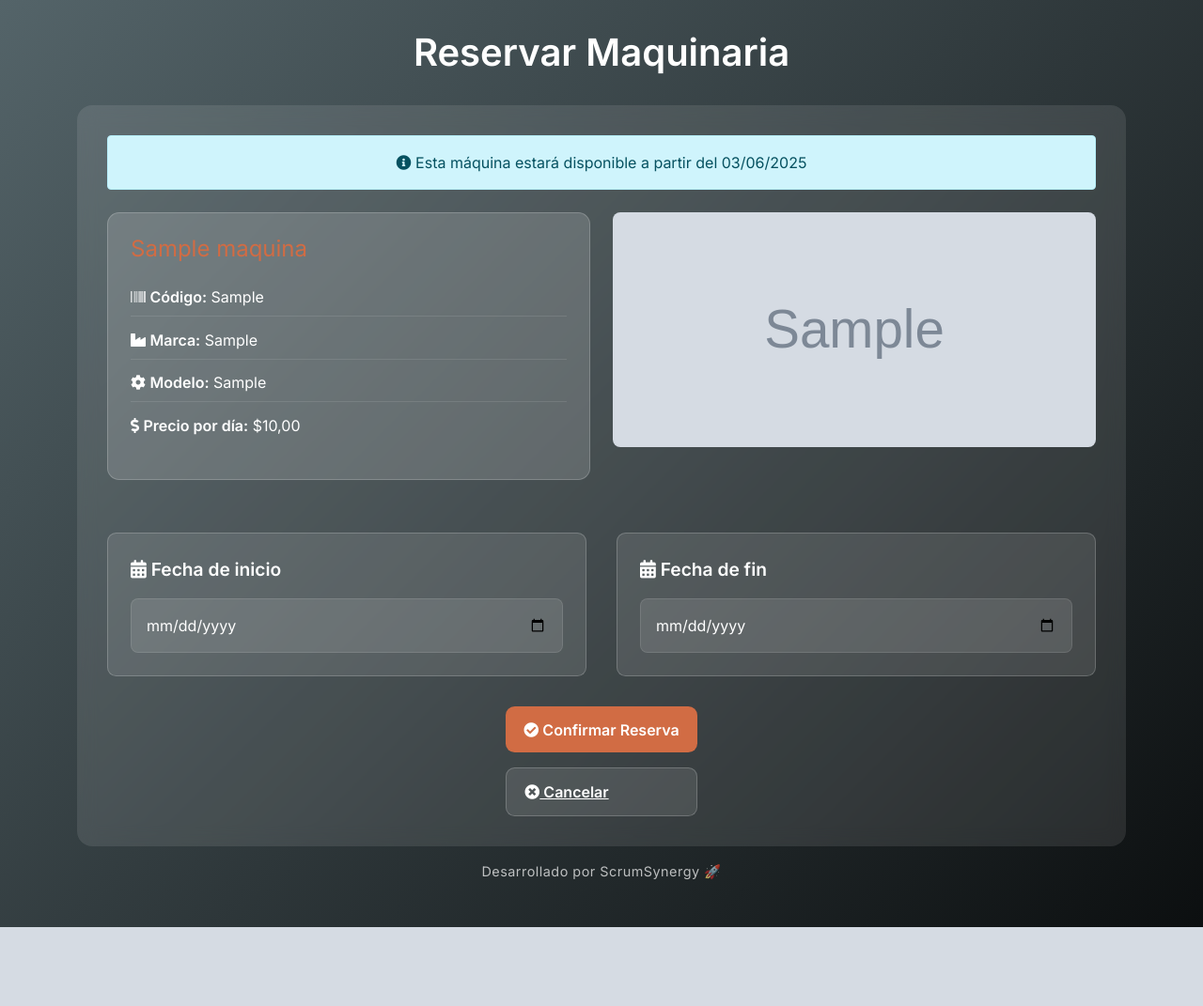
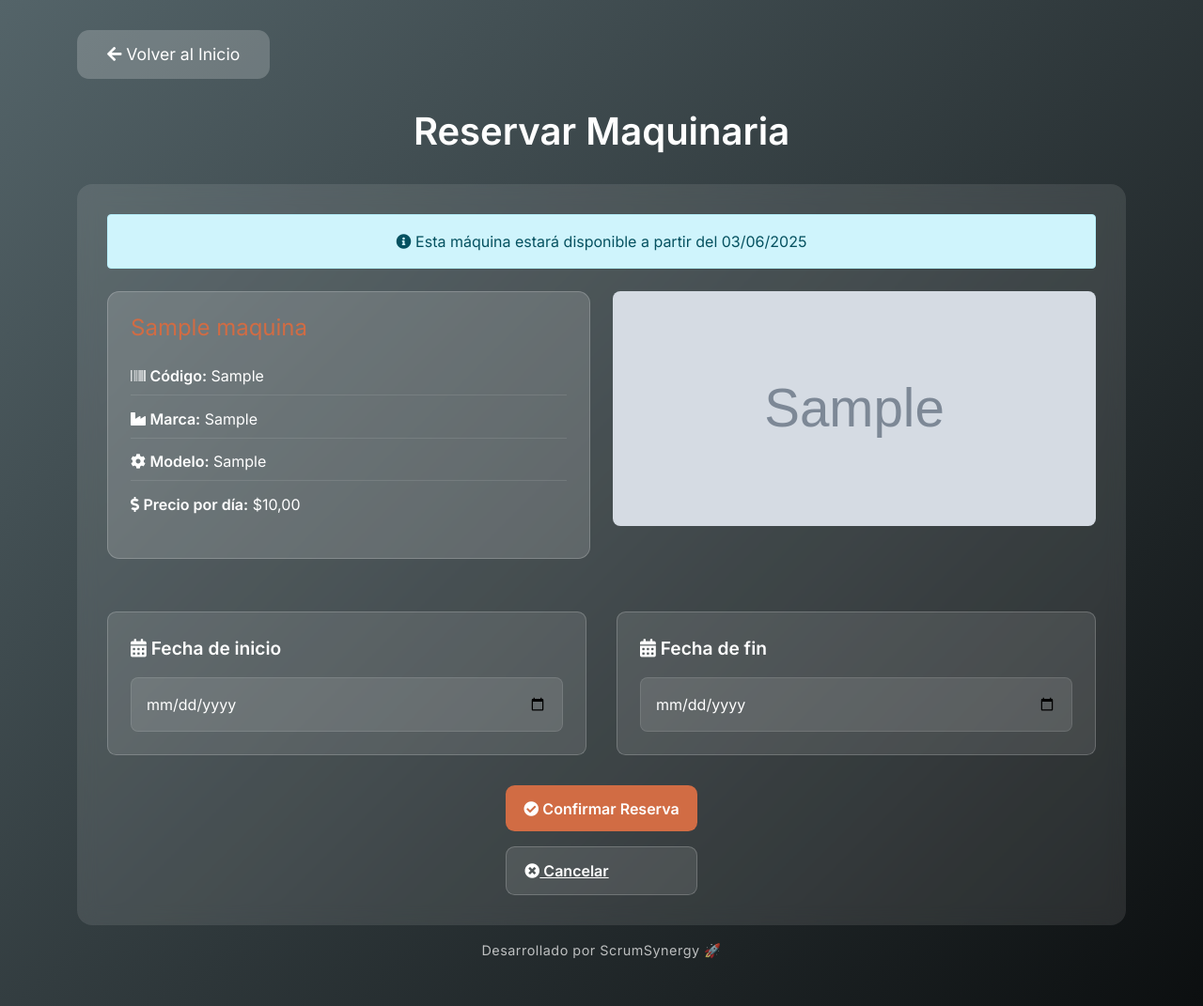
Before and after one commit to CeciliaMarfia/bea-scrumsynergy, a Django app: page /maquinaria/1/reservar/ in a window 1280 px wide. Shown: the whole page at 94% size. Before the commit the page ends 987 px from the top, so only its background shows below. Run offline with Django 5.2, Linux system fonts and the light colour scheme; a user stored in the database is signed in; tables that the repository leaves empty hold one stand-in row (values such as "Sample post"); grey boxes marked "Sample" are stand-in pictures.

```diff
--- /dev/null
+++ b/application/middleware.py
@@ -0,0 +1,10 @@
+from django.utils import timezone
+
+
+class TimezoneMiddleware:
+    def __init__(self, get_response):
+        self.get_response = get_response
+
+    def __call__(self, request):
+        timezone.activate('America/Argentina/Buenos_Aires')
+        return self.get_response(request)
--- a/application/templates/home.html
+++ b/application/templates/home.html
@@ -212,6 +212,10 @@
         <a href="{% url 'lista_clientes' %}" class="admin-btn">
           <i class="fas fa-users"></i>
           <span>Gestionar Clientes</span>
+        </a>
+        <a href="{% url 'historial_reservas' %}" class="admin-btn">
+          <i class="fas fa-calendar-alt"></i>
+          <span>Reservas Activas</span>
         </a>
       </div>
     </div>
--- a/application/templates/registration/lista_empleados.html
+++ b/application/templates/registration/lista_empleados.html
@@ -201,8 +201,8 @@
 <div class="container">
   <div class="form-card">
     <div class="header-container">
-      <a href="{% url 'perfil' %}" class="btn-volver">
-        <i class="fas fa-arrow-left"></i> Volver al Perfil
+      <a href="{% url 'home' %}" class="btn-volver">
+        <i class="fas fa-arrow-left"></i> Volver al Inicio
       </a>
       <h2>Lista de Empleados</h2>
     </div>
--- a/application/templates/reserva/reservar_maquinaria.html
+++ b/application/templates/reserva/reservar_maquinaria.html
@@ -167,10 +167,37 @@
     padding: 1rem;
     width: 100%;
 }
+
+.header {
+    display: flex;
+    justify-content: flex-start;
+    margin-bottom: 2rem;
+}
+
+.btn-volver {
+    background-color: rgba(255, 255, 255, 0.2);
+    color: white;
+    padding: 0.8rem 2rem;
+    border-radius: 0.8rem;
+    text-decoration: none;
+    transition: all 0.3s ease;
+    font-size: 1.1rem;
+}
+
+.btn-volver:hover {
+    background-color: rgba(255, 255, 255, 0.3);
+    transform: translateY(-2px);
+}
 {% endblock %}
 
 {% block content %}
 <div class="container">
+    <div class="header">
+        <a href="{% url 'home' %}" class="btn-volver">
+            <i class="fas fa-arrow-left"></i> Volver al Inicio
+        </a>
+    </div>
+
     <h1 class="page-title">Reservar Maquinaria</h1>
 
     <div class="reserva-container">
```
Also changed, not shown: system/settings.py (+7 -1 lines).
